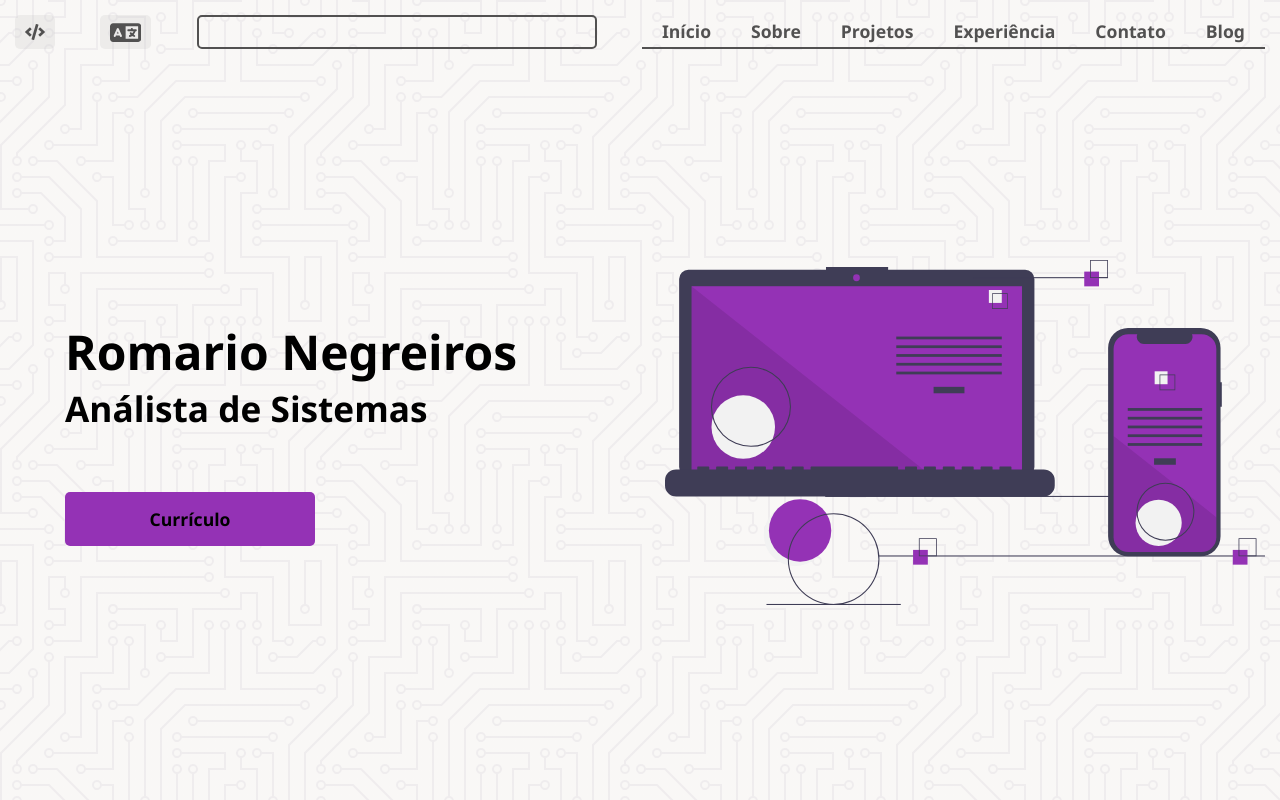
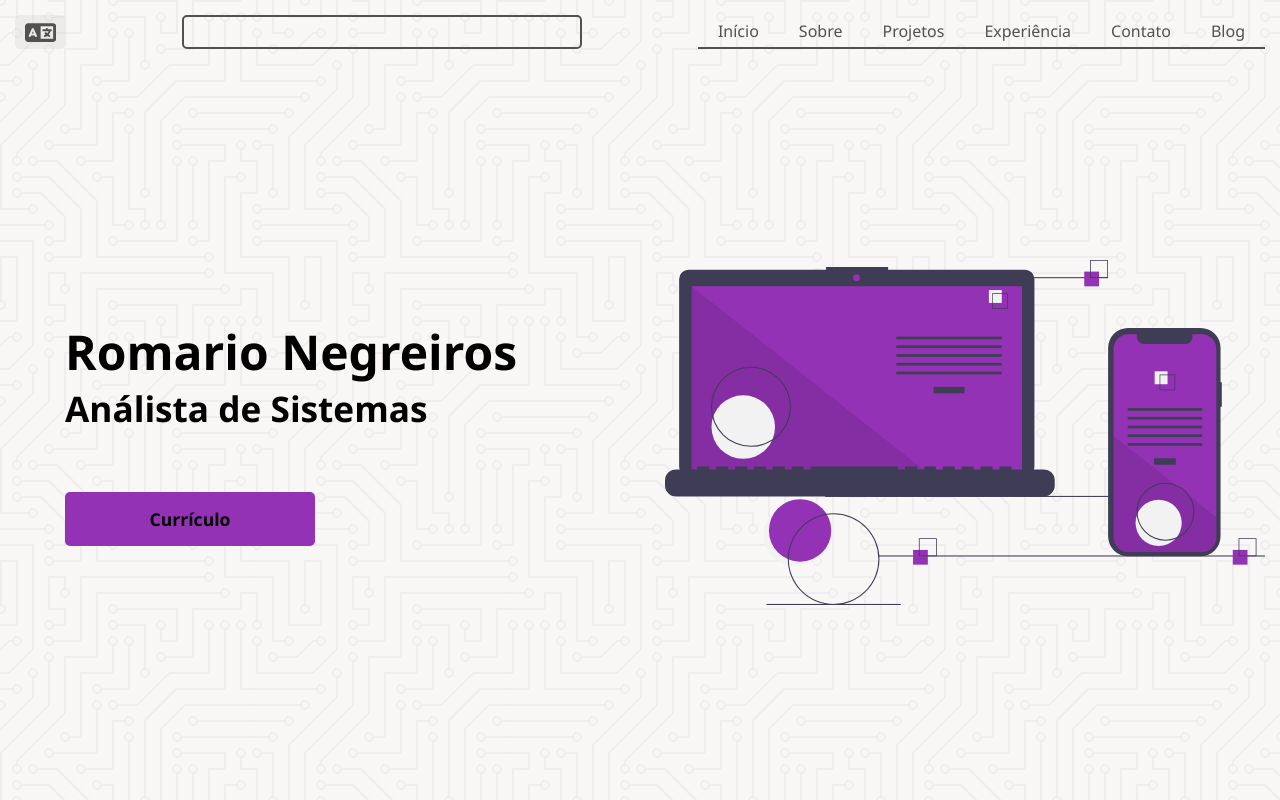
Before and after one commit to Romario-Negreiros/Portfolio_v2, a Next.js app: page /en in a window 1280 px wide. Shown: the top 800 px of the page. Built offline with nearby package versions, Linux system fonts and the light colour scheme.

Commit message:
Remove logo and accessibility items to refactor later

```diff
--- a/src/components/Header/index.tsx
+++ b/src/components/Header/index.tsx
@@ -5,7 +5,6 @@ import { useState, useEffect, useContext } from "react";
 import LanguageContext from "@/shared/state/LanguageContext";
 
 import {
-  LogoIcon,
   LanguageIcon,
   StartIcon,
   AboutMeIcon,
@@ -88,12 +87,6 @@ export default function Header() {
       <div
         className={`${styles.menu} ${isMenuOpened && styles["menu--opened"]}`}
         onClick={handleMenuOpened}
-        onKeyDown={(ev) => {
-          if (ev.key === "Enter") {
-            handleMenuOpened();
-          }
-        }}
-        tabIndex={0}
       >
         <div className={styles.bar_one}></div>
         <div className={styles.bar_two}></div>
@@ -101,12 +94,6 @@ export default function Header() {
       </div>
       <div
         className={styles.language_switcher}
-        onKeyDown={(ev) => {
-          if (ev.key === "Enter") {
-            openLanguageSelection();
-          }
-        }}
-        tabIndex={0}
       >
         <button type="button" onClick={openLanguageSelection}>
           <LanguageIcon height={25} />
@@ -120,9 +107,6 @@ export default function Header() {
             </li>
           ))}
         </ul>
-      </div>
-      <div className={styles.logo}>
-        <LogoIcon width={20} />
       </div>
       <form className={styles.search} autoComplete="off" onSubmit={onSearchSubmit}>
         <input name="search" onFocus={setBorderOnSearch} onBlur={setBorderOnSearch} />
--- a/src/components/Header/styles.module.css
+++ b/src/components/Header/styles.module.css
@@ -69,14 +69,8 @@
 }
 
 .logo {
-  display: grid;
-  place-items: center;
   z-index: 2;
   order: 2;
-  height: 34px;
-  padding: 0 10px;
-  border-radius: 5px;
-  background-color: var(--element-bg);
 }
 
 .logo svg {
@@ -287,7 +281,7 @@
   border-top-right-radius: 5px;
 }
 
-@media screen and (min-width: 350px) {
+@media screen and (min-width: 400px) {
   .header {
     flex-flow: row nowrap;
   }
@@ -303,10 +297,6 @@
   .menu,
   .menu--opened {
     display: none;
-  }
-
-  .logo {
-    order: unset;
   }
 
   .navigation {
@@ -327,8 +317,7 @@
     display: flex;
     padding: 0px 20px 0px;
     height: 34px;
-    font-size: 1.1em;
-    font-weight: 600;
+    font-size: 1em;
   }
 
   .navigation a:hover,
@@ -340,10 +329,6 @@
 
   .navigation svg {
     display: none;
-  }
-
-  .logo {
-    order: 0;
   }
 
   .language_switcher {
```
